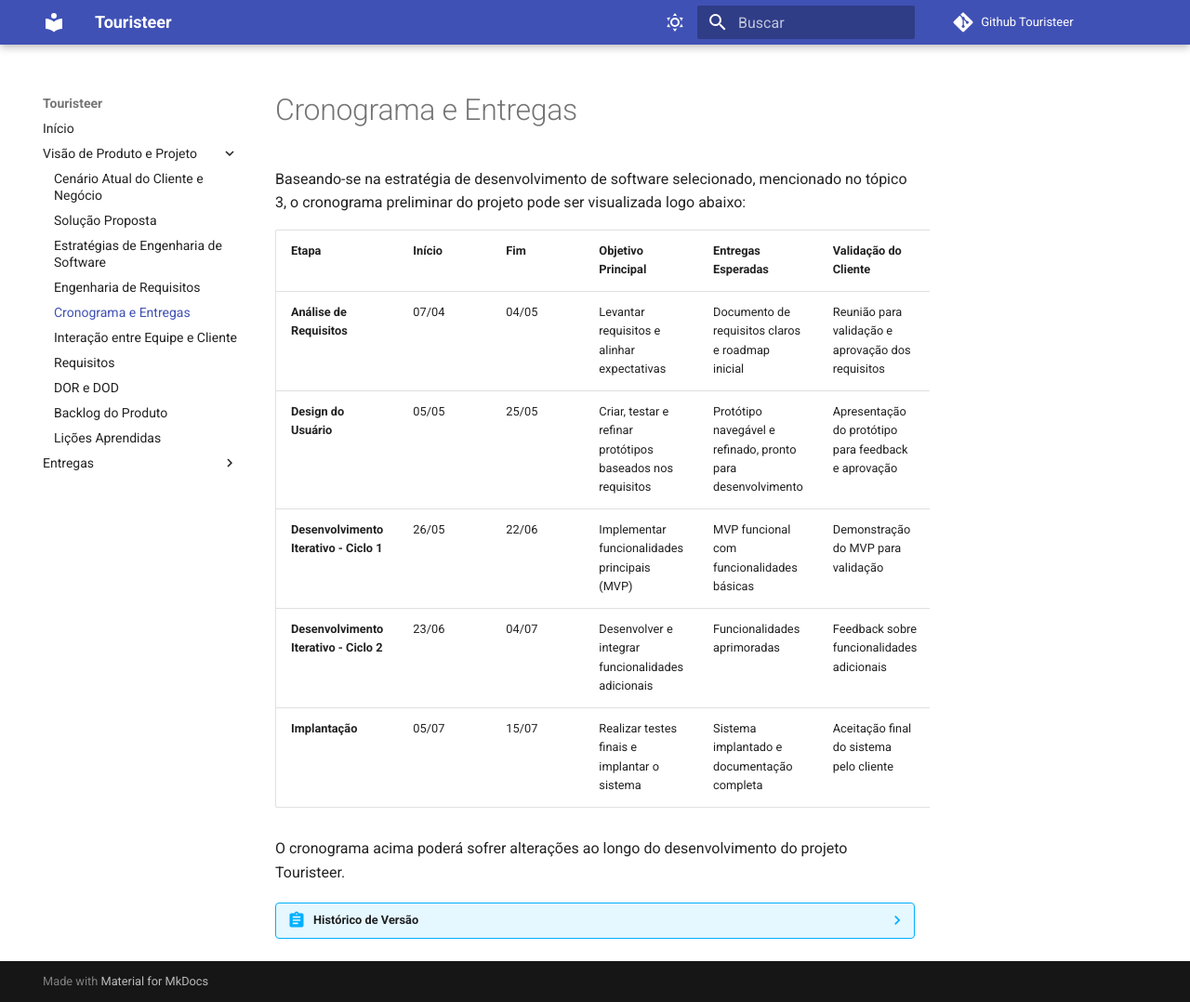
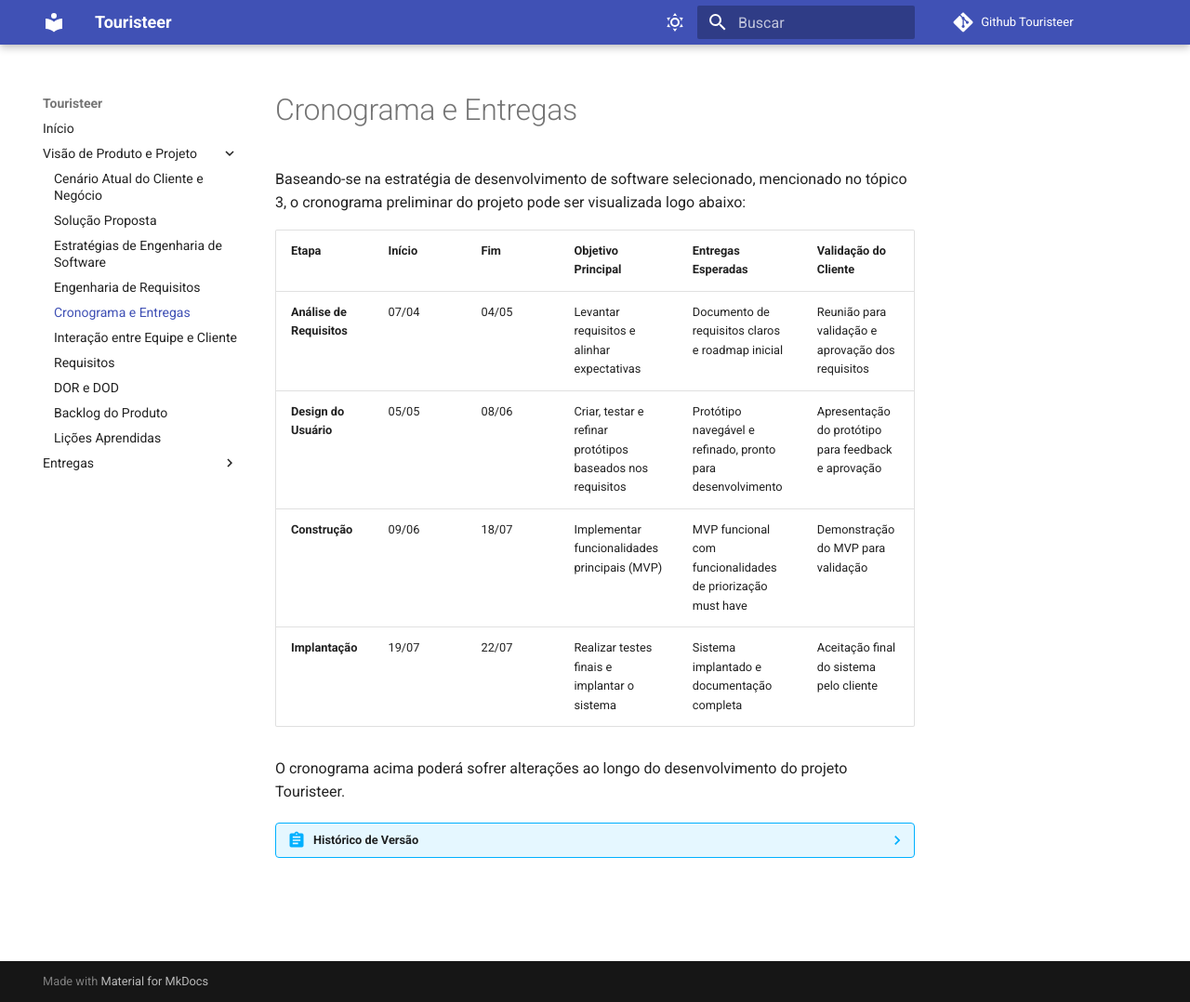
Before and after one commit to mdsreq-fga-unb/2025.1-T01-Touristeer-, an MkDocs documentation site: the page built from docs/sections/docPage/4-cronograma.md, in a window 1280 px wide and 1078 px high. Shown: the whole window at 93% size. Built offline with MkDocs 1.6.1 and Material for MkDocs 9.7.7, drawn with Linux system fonts in a browser that asks for light colours; comment, search, counter and statistics services are not loaded.

Commit message:
(docs): ajustando cronograma para torna-lo mais viável

```diff
--- a/docs/sections/docPage/4-cronograma.md
+++ b/docs/sections/docPage/4-cronograma.md
@@ -4,10 +4,9 @@ Baseando-se na estratégia de desenvolvimento de software selecionado, mencionad
 | **Etapa**                     | **Início** | **Fim**   | **Objetivo Principal**                                | **Entregas Esperadas**                          | **Validação do Cliente**                          |
 |-------------------------------|------------|-----------|-------------------------------------------------------|------------------------------------------------|---------------------------------------------------|
 | **Análise de Requisitos**      | 07/04      | 04/05     | Levantar requisitos e alinhar expectativas            | Documento de requisitos claros e roadmap inicial | Reunião para validação e aprovação dos requisitos |
-| **Design do Usuário**          | 05/05      | 25/05     | Criar, testar e refinar protótipos baseados nos requisitos | Protótipo navegável e refinado, pronto para desenvolvimento | Apresentação do protótipo para feedback e aprovação |
-| **Desenvolvimento Iterativo - Ciclo 1** | 26/05 | 22/06 | Implementar funcionalidades principais (MVP)          | MVP funcional com funcionalidades básicas       | Demonstração do MVP para validação                |
-| **Desenvolvimento Iterativo - Ciclo 2** | 23/06 | 04/07 | Desenvolver e integrar funcionalidades adicionais     | Funcionalidades aprimoradas                     | Feedback sobre funcionalidades adicionais         |
-| **Implantação**                | 05/07      | 15/07     | Realizar testes finais e implantar o sistema          | Sistema implantado e documentação completa      | Aceitação final do sistema pelo cliente           |
+| **Design do Usuário**          | 05/05      | 08/06     | Criar, testar e refinar protótipos baseados nos requisitos | Protótipo navegável e refinado, pronto para desenvolvimento | Apresentação do protótipo para feedback e aprovação |
+| **Construção** | 09/06 | 18/07 | Implementar funcionalidades principais (MVP)          | MVP funcional com funcionalidades de priorização must have       | Demonstração do MVP para validação                |
+| **Implantação**                | 19/07      | 22/07     | Realizar testes finais e implantar o sistema          | Sistema implantado e documentação completa      | Aceitação final do sistema pelo cliente           |
 
 O cronograma acima poderá sofrer alterações ao longo do desenvolvimento do projeto Touristeer.
 
```
